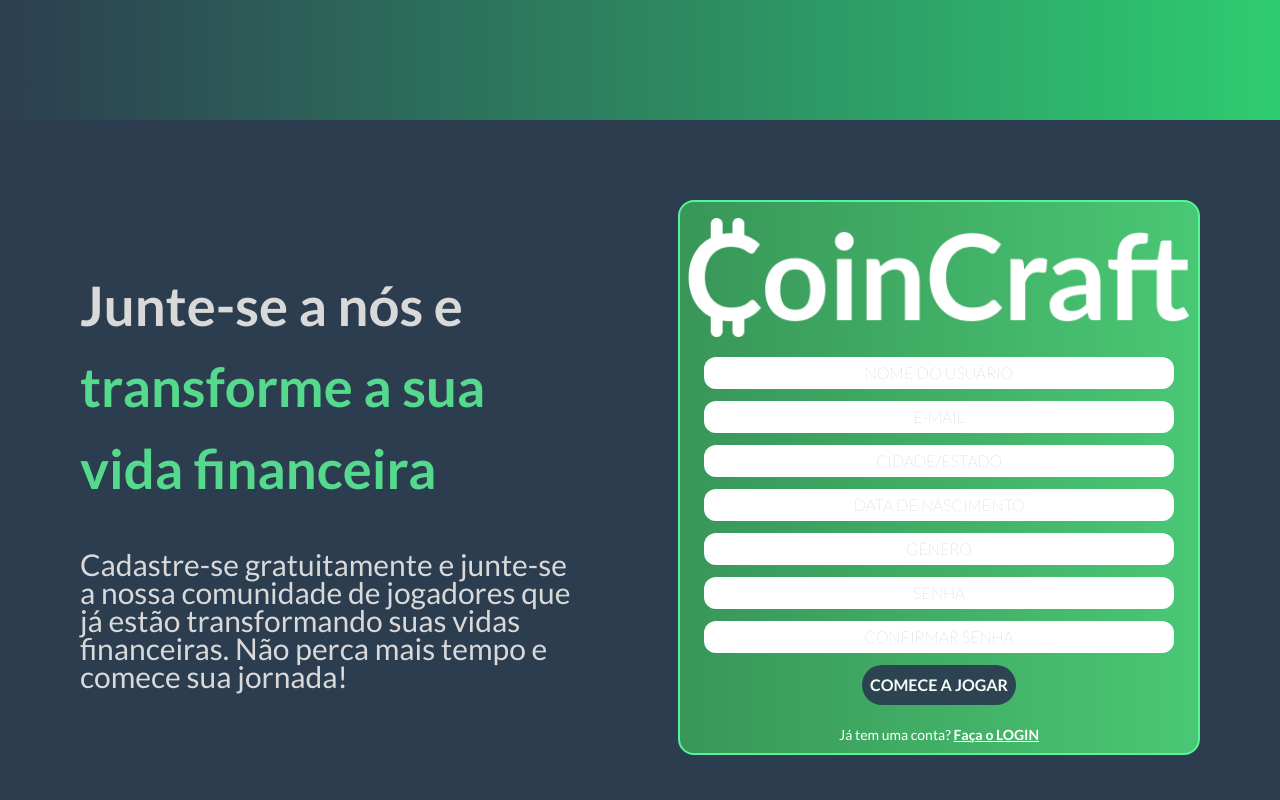
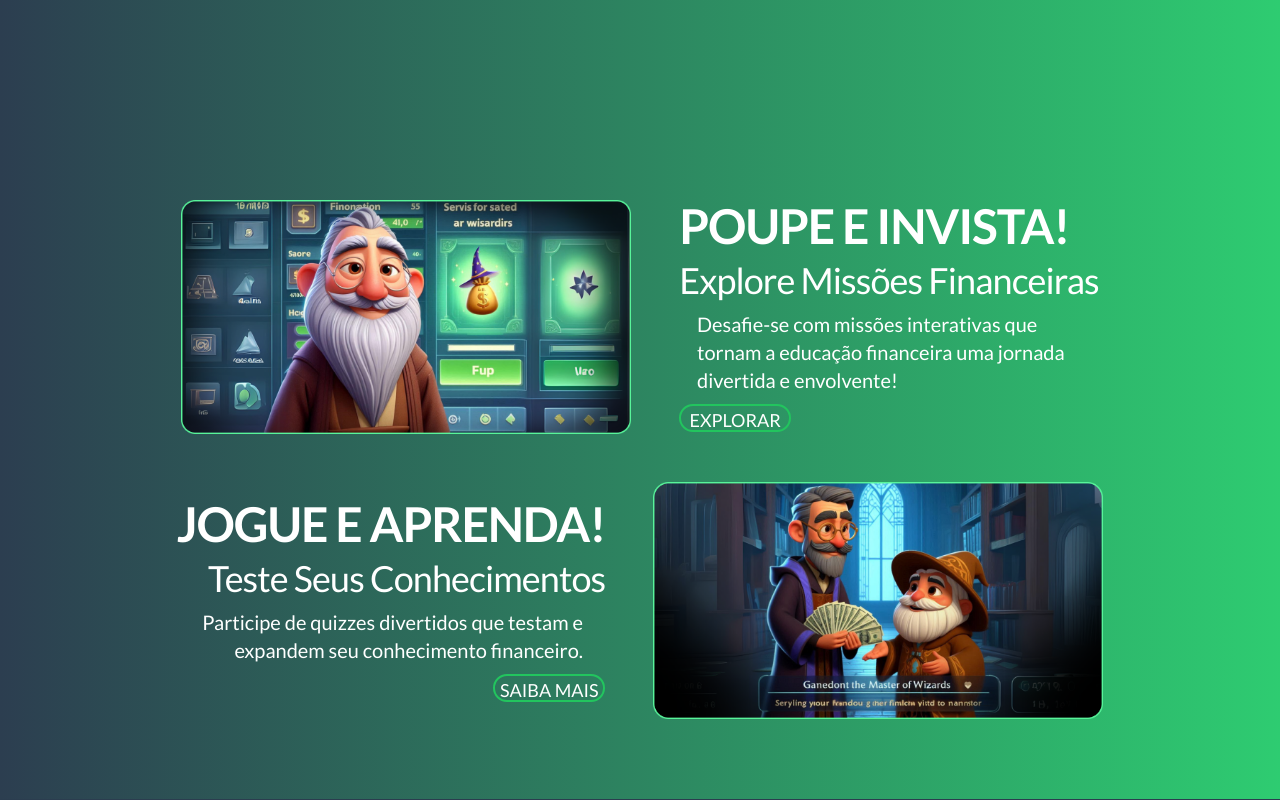
Before and after one commit to KelvynReis/coincraft-trilhas, a React (Vite) app: page / in a window 1280 px wide. Shown: the part 680-1480 px from the top of the page. Built offline with nearby package versions, Linux system fonts and the light colour scheme.

Commit message:
fix: adjustment in soluction

```diff
--- a/src/App.tsx
+++ b/src/App.tsx
@@ -1,11 +1,13 @@
 import { Form } from "./sections/Form";
 import { Home } from "./sections/Home";
+import { Solution } from "./sections/Solution";
 
 export default function App() {
 
   return (
     <div className="flex w-full h-auto flex-col items-center font-sans">
       <Home />
+      <Solution />
       <Form />
     </div>
   )
--- a/src/components/Icon.tsx
+++ b/src/components/Icon.tsx
@@ -1,5 +1,3 @@
-'use client'
-
 import { IconBaseProps, IconType } from 'react-icons'
 import * as IconCi from 'react-icons/ci'
 import * as IconFa from 'react-icons/fa'
--- a/src/sections/Form.tsx
+++ b/src/sections/Form.tsx
@@ -5,10 +5,10 @@ export function Form() {
     <section className="w-full bg-secondary">
       <Container className="w-full  flex items-center justify-center gap-24 px-36 py-11 lg:flex-row">
         <div className="information__texts flex-1 flex flex-col gap-10">
-          <h2 className="font-semibold text-[3.4rem] text-[#d9d9d9] -tracking-[2%]">
+          <h2 className="font-semibold text-center text-3xl lg:text-[3.4rem] text-[#d9d9d9] -tracking-[2%]">
             Junte-se a nós e <span className="text-[#55d98d]">transforme a sua vida financeira</span>
           </h2>
-          <p className="text-3xl text-[#d9d9d9] leading-7">
+          <p className="text-xl text-center lg:text-3xl lg:text-start text-[#d9d9d9] leading-7">
             Cadastre-se gratuitamente e junte-se a nossa comunidade de jogadores
             que já estão transformando suas vidas financeiras. Não perca mais
             tempo e comece sua jornada!
@@ -16,7 +16,11 @@ export function Form() {
         </div>
 
         <div className="registration__form flex-1 flex flex-col items-center justify-center gap-5 p-2 rounded-2xl">
-          <img src={'./assets/logos/logo-coicraft.png'} alt="Imagem Coin Craft" className="mt-2" />
+          <img
+            src={'./assets/logos/logo-coicraft.png'}
+            alt="Imagem Coin Craft"
+            className="mt-2 w-[150px] h-9 lg:w-60 lg:h-14 "
+          />
 
           <form className="w-full  flex flex-col px-4 gap-3">
             <input
--- /dev/null
+++ b/src/sections/Solution.tsx
@@ -0,0 +1,40 @@
+import { Container } from '@/components/Container';
+
+export const Solution = () => {
+    return (
+        <section className='w-full primary-gradient'>
+            <Container className="lg:gap-12 gap-5 md:gap-8 sm:gap-4 items-center">
+                <div className="flex items-center flex-col gap-5 md:gap-8 lg:gap-12 lg:flex-row">
+                    <img
+                        src='/assets/hero-1.png'
+                        alt="Imagem 1"
+                        width="450"
+                        height="236"
+                        className="max-w-full h-auto rounded-lg"
+                    />
+                    <div className="flex flex-col items-center lg:items-start gap-2.5 text-white">
+                        <h1 className="font-sans font-semibold text-left text-3xl md:text-4xl lg:text-5xl tracking-tight">POUPE E INVISTA!</h1>
+                        <h2 className="font-sans font-normal text-left text-2xl md:text-3xl lg:text-4xl tracking-tight">Explore Missões Financeiras</h2>
+                        <p className="text-center md:text-left text-base md:text-lg lg:text-xl max-w-sm mx-auto">Desafie-se com missões interativas que tornam a educação financeira uma jornada divertida e envolvente!</p>
+                        <button className="border-2 border-green-500 text-white text-lg font-normal rounded-2xl cursor-pointer bg-transparent w-36 h-9 hover:bg-green-500 hover:text-gray-800 transform hover:scale-110 transition-all duration-300 ease-in-out md:text-xl md:w-32 md:h-8 lg:w-28 lg:h-7 lg:text-lg sm:w-28 sm:h-7 sm:text-sm">EXPLORAR</button>
+                    </div>
+                </div>
+                <div className="flex flex-col items-center gap-5 md:gap-8 lg:gap-12 lg:flex-row">
+                    <div className="flex flex-col items-center lg:items-end text-right gap-2.5 text-white">
+                        <h1 className="font-sans font-semibold text-right text-3xl md:text-4xl lg:text-5xl tracking-tight">JOGUE E APRENDA!</h1>
+                        <h2 className="font-sans font-normal text-right text-2xl md:text-3xl lg:text-4xl tracking-tight">Teste Seus Conhecimentos</h2>
+                        <p className="text-center md:text-right text-base md:text-lg lg:text-xl max-w-sm mx-auto">Participe de quizzes divertidos que testam e expandem seu conhecimento financeiro.</p>
+                        <button className="border-2 border-green-500 text-white text-lg font-normal rounded-2xl cursor-pointer bg-transparent w-36 h-9 hover:bg-green-500 hover:text-gray-800 transform hover:scale-110 transition-all duration-300 ease-in-out md:text-xl md:w-32 md:h-8 lg:w-28 lg:h-7 lg:text-lg sm:w-28 sm:h-7 sm:text-sm">SAIBA MAIS</button>
+                    </div>
+                    <img
+                        src='/assets/hero-2.png'
+                        alt="Imagem 2"
+                        width="450"
+                        height="236"
+                        className="max-w-full h-auto rounded-lg"
+                    />
+                </div>
+            </Container>
+        </section>
+    );
+};
```
Also changed, not shown: public/assets/hero-1.png (added), public/assets/hero-2.png (added).
